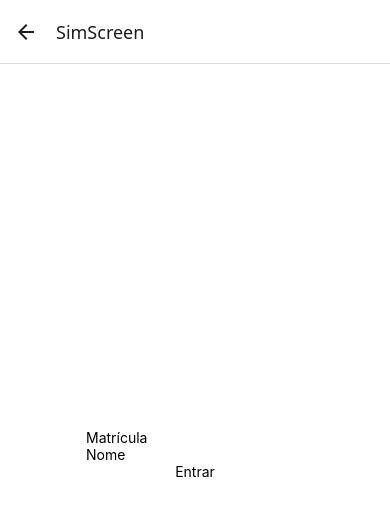
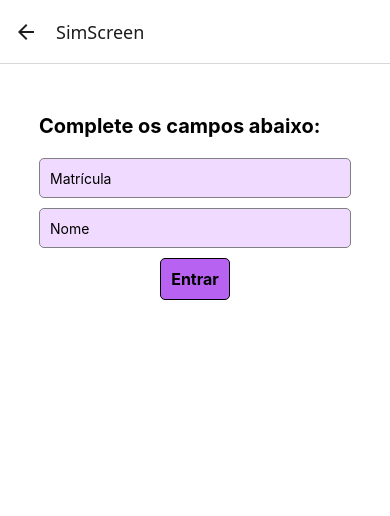
Before and after one commit to Lalau-cyber/senai, a React Native app: screen /SimScreen in a window 390 px wide. Shown: the top 516 px of the page. Built offline with nearby package versions, Linux system fonts and the light colour scheme.

Commit message:
css do sim screen

```diff
--- a/sccreens/AlunoScreen.js
+++ b/sccreens/AlunoScreen.js
@@ -46,20 +46,24 @@ export default function SimScreen() {
 
     <View style={styles.container}>
       <TextInput
-        style={styles.input}
+        style={styles.text}
+        placeholder="Complete os campos abaixo:"
+      />
+      <TextInput
+        style={styles.matri}
         placeholder="Matrícula"
         value={matricula}
         onChangeText={setMatricula}
       />
       <TextInput
-        style={styles.input}
+        style={styles.nome}
         placeholder="Nome"
         value={nome}
         onChangeText={setNome}
       />
 
-      <TouchableOpacity style={styles.touch} onPress={Entrar}>
-      <Text>Entrar</Text>
+      <TouchableOpacity style={styles.entrar} onPress={Entrar}>
+      <Text style={styles.textoBotao}>Entrar</Text>
       </TouchableOpacity>
     </View>
   );
@@ -68,8 +72,48 @@ export default function SimScreen() {
   container: {
     flex: 1,
     backgroundColor: '#fff',
-    justifyContent: 'center',
     alignItems: 'center',
   },
+  matri: {
+    height: 40,
+    borderColor: 'gray',
+    borderWidth: 1,
+    marginBottom: 10,
+    paddingHorizontal: 10,
+    width: '80%',
+    borderRadius: 5,
+    backgroundColor: '#F1DAFF',
+
+  },
+  nome: {
+    height: 40,
+    borderColor: 'gray',
+    borderWidth: 1,
+    marginBottom: 10,
+    paddingHorizontal: 10,
+    width: '80%',
+    borderRadius: 5,
+    backgroundColor: '#F1DAFF',
+  },
+  entrar: {
+    backgroundColor: '#B862F2',
+    padding: 10,
+    borderRadius: 5,
+    borderColor: 'black',
+    borderWidth: 1,
+  },
+  text: {
+    fontWeight: 'bold',
+    marginTop: 50,
+    fontSize: 20,
+    marginBottom: 20,
+    width: '80%',
+  },
+  textoBotao: {
+    color: 'black',
+    fontWeight: 'bold',
+    fontSize: 16,
+  },
+
 
 });
--- a/sccreens/HomeScreen.js
+++ b/sccreens/HomeScreen.js
@@ -66,7 +66,7 @@ export default function HomeScreen({ navigation }) {
     width: 140,
     padding: 5,
     margin: 10,
-    backgroundColor: '#2196F3',
+    backgroundColor: '#B862F2',
   },
   titulo: {
     marginTop: 60,
```
